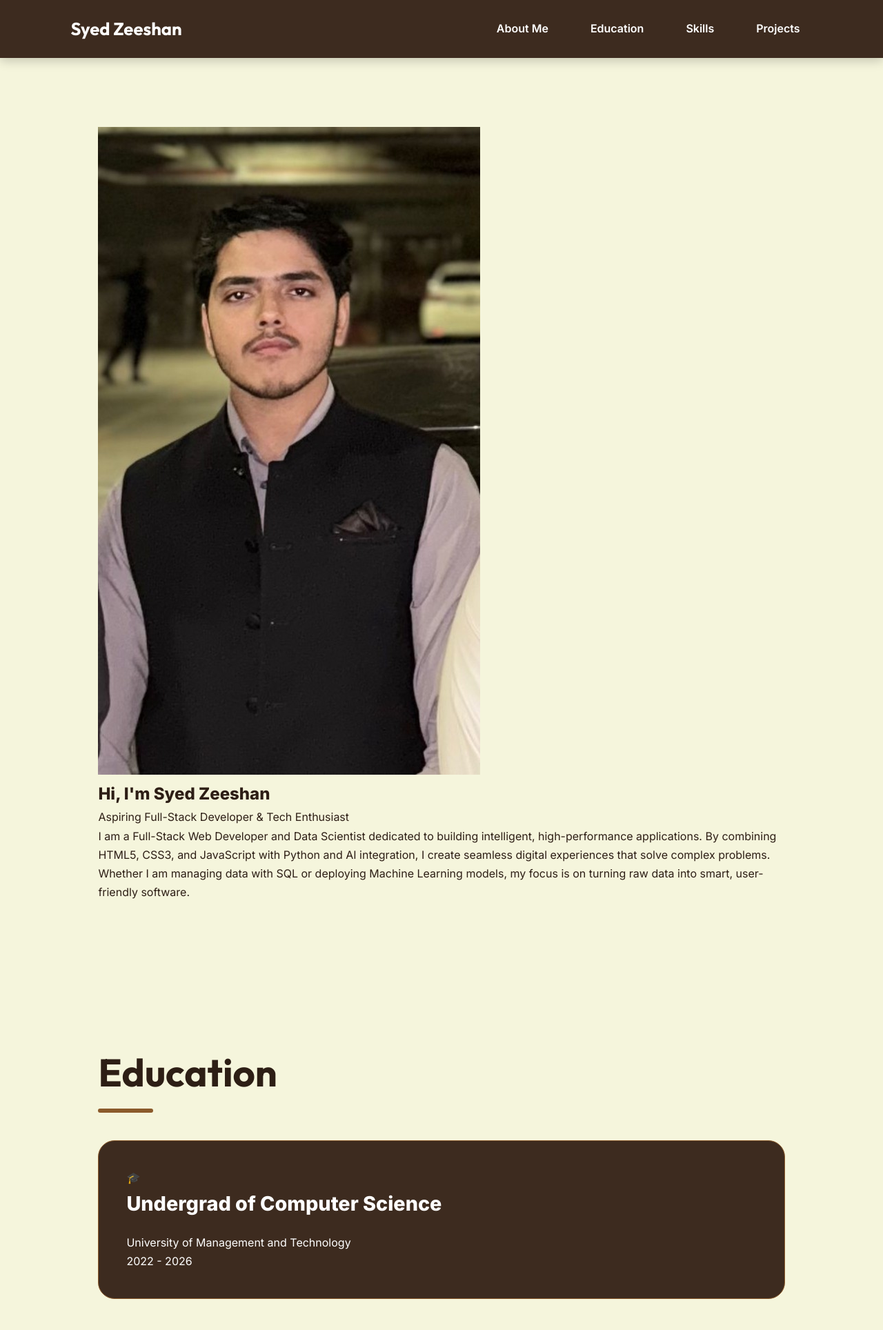
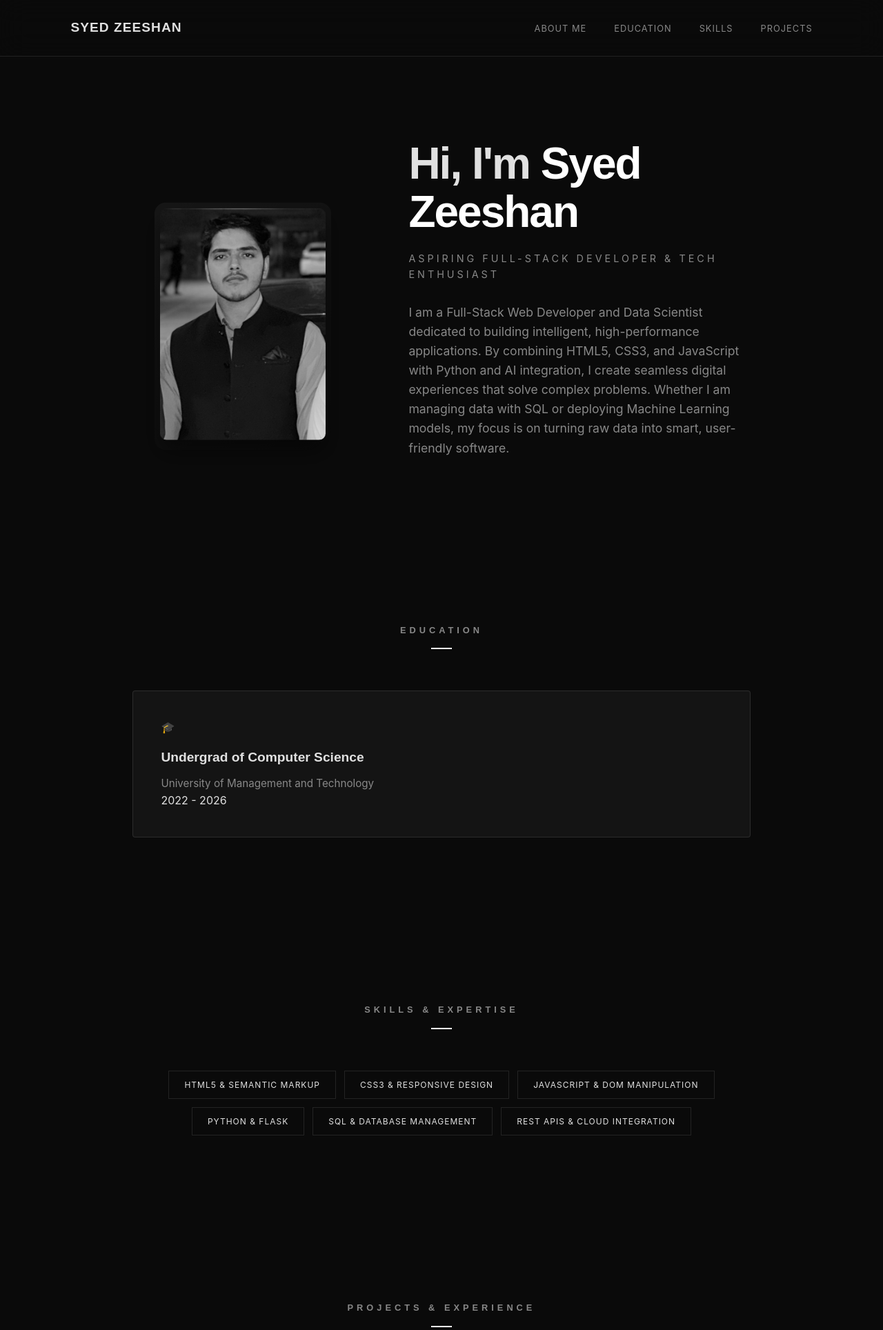
Before and after one commit to Zees1122/Django-portfolio, a Django app: page / in a window 1280 px wide. Shown: the top 1928 px of the page at 69% size. Run offline with Django 5.2, Linux system fonts and the light colour scheme; data comes from the database, SQL or seed files in the repository.

Commit message:
Update style.css

```diff
--- a/Myportfolio593/portfolio_project/static/css/style.css
+++ b/Myportfolio593/portfolio_project/static/css/style.css
@@ -1,25 +1,12 @@
-@import url('https://fonts.googleapis.com/css2?family=Inter:wght@300;400;600;800&family=Outfit:wght@400;700&display=swap');
-
 :root {
-  --bg-primary: #f5f5dc;
-  --bg-secondary: #3d2b1f;
-  --accent: #8b5a2b;
-  --text-white: #ffffff;
-  --text-dark: #2d1e15;
-  --border: rgba(45, 30, 21, 0.1);
-  --radius-lg: 24px;
-  --transition: all 0.6s cubic-bezier(0.23, 1, 0.32, 1);
-}
-
-.reveal-on-scroll {
-  opacity: 0;
-  transform: translateY(40px);
-  transition: var(--transition);
-}
-
-.reveal-on-scroll.active {
-  opacity: 1;
-  transform: translateY(0);
+  --bg-dark: #0a0a0a;
+  --surface: #141414;
+  --accent: #ffffff;
+  --text-main: #e0e0e0;
+  --text-muted: #888888;
+  --border: rgba(255, 255, 255, 0.1);
+  --transition-spring: all 0.6s cubic-bezier(0.175, 0.885, 0.32, 1.275);
+  --transition-smooth: all 0.4s ease;
 }
 
 * {
@@ -30,134 +17,176 @@
 
 body {
   font-family: 'Inter', sans-serif;
-  background-color: var(--bg-primary);
-  color: var(--text-dark);
-  line-height: 1.7;
+  background-color: var(--bg-dark);
+  color: var(--text-main);
+  line-height: 1.6;
   overflow-x: hidden;
 }
+
+h1, h2, h3, .logo {
+  font-family: 'Outfit', sans-serif;
+}
+
+
+.reveal-on-scroll {
+  opacity: 0;
+  transform: scale(0.9) translateY(30px);
+  transition: var(--transition-spring);
+}
+
+.reveal-on-scroll.active {
+  opacity: 1;
+  transform: scale(1) translateY(0);
+}
+
 
 nav {
   display: flex;
   justify-content: space-between;
   align-items: center;
-  padding: 20px 8%;
-  background: var(--bg-secondary);
+  padding: 25px 8%;
+  background: rgba(10, 10, 10, 0.8);
+  backdrop-filter: blur(20px);
   position: sticky;
   top: 0;
   z-index: 1000;
-  box-shadow: 0 4px 15px rgba(0,0,0,0.2);
+  border-bottom: 1px solid var(--border);
 }
 
-.logo {
-  font-family: 'Outfit', sans-serif;
-  font-size: 1.6rem;
-  font-weight: 800;
-  color: var(--text-white);
+.logo { font-size: 1.2rem; font-weight: 700; letter-spacing: 1px; text-transform: uppercase; }
+.logo span { color: var(--text-muted); font-weight: 300; }
+
+nav ul { display: flex; list-style: none; gap: 40px; }
+nav ul li a {
+  color: var(--text-muted);
+  text-decoration: none;
+  font-size: 0.8rem;
+  text-transform: uppercase;
+  letter-spacing: 1px;
+  transition: var(--transition-smooth);
+}
+nav ul li a:hover { color: var(--accent); }
+
+
+.section { padding: 120px 8%; max-width: 1100px; margin: 0 auto; }
+
+.section-title {
+  font-size: 0.8rem;
+  text-transform: uppercase;
+  letter-spacing: 5px;
+  color: var(--text-muted);
+  margin-bottom: 60px;
+  text-align: center;
 }
 
-.logo span { color: var(--accent); }
+.section-title::after {
+  content: ''; display: block; width: 30px; height: 2px; background: var(--accent); margin: 15px auto 0;
+}
 
-nav ul {
+
+.bio-container {
   display: flex;
-  list-style: none;
+  align-items: center;
+  gap: 80px;
+}
+
+.bio-image-wrapper {
+  flex: 0 0 320px;
+  position: relative;
+  background: linear-gradient(145deg, rgba(255,255,255,0.05), rgba(255,255,255,0));
+  padding: 10px;
+  border-radius: 20px;
+
+  transform: scale(0.8) translateY(50px);
+}
+
+.bio-image {
+  width: 100%;
+  height: 420px;
+  object-fit: cover;
+  border-radius: 12px;
+  filter: grayscale(100%) brightness(0.9);
+  transition: all 0.5s ease;
+  box-shadow: 0 20px 40px rgba(0, 0, 0, 0.5);
+}
+
+.bio-image-wrapper:hover {
+  transform: scale(1.02) rotate(1deg) !important;
+}
+
+.bio-image-wrapper:hover .bio-image {
+  filter: grayscale(0%) brightness(1);
+  box-shadow: 0 30px 60px rgba(235, 234, 234, 0.08);
+}
+
+.bio-content { flex: 1; }
+.bio-title { font-size: 4rem; font-weight: 800; letter-spacing: -2px; line-height: 1.1; margin-bottom: 20px; }
+.highlight { color: var(--accent); }
+.bio-subtitle { color: var(--text-muted); font-size: 0.9rem; text-transform: uppercase; letter-spacing: 4px; margin-bottom: 30px; }
+.bio-description { color: var(--text-muted); font-size: 1.1rem; max-width: 500px; }
+
+.main-button {
+  display: inline-block;
+  background: var(--accent);
+  color: black;
+  padding: 16px 35px;
+  text-decoration: none;
+  font-weight: 600;
+  font-size: 0.85rem;
+  text-transform: uppercase;
+  letter-spacing: 1px;
+  border-radius: 2px;
+  margin-top: 35px;
+  transition: var(--transition-spring) !important;
+}
+
+.main-button:hover {
+  transform: scale(1.05);
+  box-shadow: 0 10px 30px rgba(255,255,255,0.15);
+}
+
+.grid-container {
+  display: grid;
+  grid-template-columns: repeat(auto-fit, minmax(300px, 1fr));
   gap: 25px;
 }
 
-nav ul li a {
-  color: var(--text-white);
-  text-decoration: none;
-  font-weight: 600;
-  padding: 10px 18px;
-  border-radius: 12px;
-  transition: var(--transition);
+.card {
+  background: var(--surface);
+  padding: 40px;
+  border: 1px solid var(--border);
+  border-radius: 4px;
+  transition: var(--transition-spring);
 }
 
-nav ul li a:hover {
-  background: var(--accent);
-  transform: translateY(-3px);
+.card:hover {
+  border-color: var(--accent);
+  transform: translateY(-10px) scale(1.02);
 }
 
-.section {
-  padding: 100px 8%;
-  max-width: 1200px;
-  margin: 0 auto;
+.card h3 { margin: 15px 0 10px; font-size: 1.2rem; }
+.card p { color: var(--text-muted); font-size: 0.95rem; }
+
+.skills-container { display: flex; flex-wrap: wrap; gap: 12px; justify-content: center; }
+.skill {
+  background: transparent;
+  padding: 10px 22px;
+  border: 1px solid var(--border);
+  font-size: 0.75rem;
+  text-transform: uppercase;
+  letter-spacing: 1px;
+  transition: 0.3s;
 }
 
-.section-title {
-  color: var(--text-dark);
-  font-family: 'Outfit', sans-serif;
-  font-size: clamp(2.5rem, 5vw, 3.5rem);
-  font-weight: 700;
-  margin-bottom: 50px;
-  position: relative;
-  display: inline-block;
-}
-
-.section-title::after {
-  content: '';
-  position: absolute;
-  bottom: -10px;
-  left: 0;
-  width: 80px;
-  height: 6px;
+.skill:hover {
   background: var(--accent);
-  border-radius: 10px;
-}
-
-.main-button, .card-button {
-  display: inline-block;
-  background: var(--bg-secondary);
-  color: var(--text-white);
-  padding: 15px 35px;
-  border-radius: 50px;
-  text-decoration: none;
-  font-weight: 700;
-  border: 2px solid var(--bg-secondary);
-  cursor: pointer;
-  transition: var(--transition);
-}
-
-.main-button:hover, .card-button:hover {
-  background: transparent;
-  color: var(--bg-secondary);
-  transform: translateY(-5px) scale(1.05);
-  box-shadow: 0 10px 20px rgba(61, 43, 31, 0.2);
-}
-
-.card {
-  background: var(--bg-secondary);
-  color: var(--text-white);
-  padding: 40px;
-  border-radius: var(--radius-lg);
-  margin-bottom: 35px;
-  transition: var(--transition);
-  border: 1px solid var(--accent);
+  color: rgb(250, 244, 244);
+  border-color: var(--accent);
 }
 
 .card:hover {
   transform: translateY(-12px);
-  box-shadow: 0 20px 40px rgba(0,0,0,0.25);
-}
-
-.card h3 {
-  margin-bottom: 18px;
-  font-size: 1.8rem;
-}
-
-.skills-container {
-  display: flex;
-  gap: 15px;
-  flex-wrap: wrap;
-  margin-top: 25px;
-}
-
-.skill {
-  background: var(--accent);
-  color: var(--text-white);
-  padding: 12px 28px;
-  border-radius: 100px;
-  font-weight: 600;
-  transition: var(--transition);
+  box-sizing: 0 20px 40px rgba(253, 251, 251, 0.25);
 }
 
 .skill:hover {
@@ -165,9 +194,26 @@ nav ul li a:hover {
   transform: scale(1.1) rotate(2deg);
 }
 
+
 footer {
   text-align: center;
-  padding: 60px;
+  padding: 80px 20px;
+  font-size: 0.7rem;
+  color: var(--text-muted);
+  letter-spacing: 2px;
+  text-transform: uppercase;
+  border-top: 1px solid var(--border);
+}
+
+@media (max-width: 968px) {
+  .bio-container { flex-direction: column; text-align: center; }
+  .bio-image-wrapper { flex: 0 0 auto; width: 280px; }
+  .bio-title { font-size: 2.8rem; }
+  .bio-description { margin: 0 auto; }
+}
+
+
+.skill:hover {
   background: var(--bg-secondary);
-  color: var(--text-white);
+  transform: scale(1.1) rotate(2deg);
 }
```
